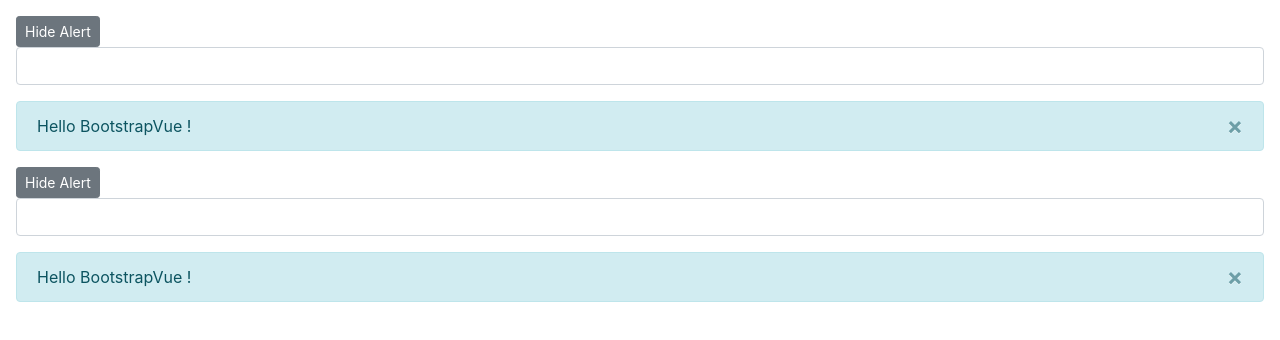
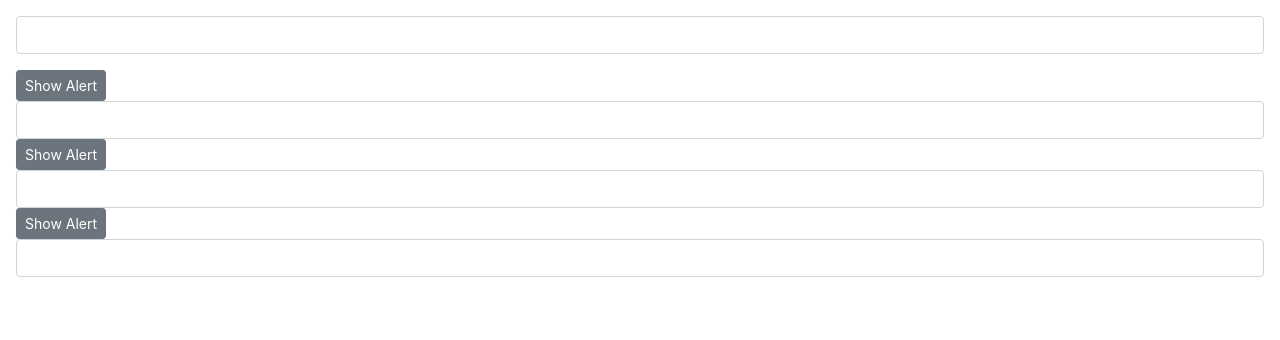
Before and after one commit to HoraceChiu/vue-exercise, a Vue app: page / in a window 1280 px wide. Shown: the top 340 px of the page. Built offline with nearby package versions, Linux system fonts and the light colour scheme.

Commit message:
把原来的App.vue当做组件，写新的myApp，尝试父子组件通信
sss

```diff
--- a/App.vue
+++ b/App.vue
@@ -17,7 +17,7 @@ export default {
   data() {
     return {
       name: "BootstrapVue",
-      show: true,
+      show: false,
       msg: ""
     };
   },
@@ -44,7 +44,7 @@ export default {
       return (this.show ? "Hide" : "Show") + "    Alert";
     },
     getAlertText() {
-      return "Hello " + this.name + " !" + this.msg;
+      return "Hello " + this.name + " !" + this.msg + this.message;
     }
   }
 };
--- a/myApp.vue
+++ b/myApp.vue
@@ -1,5 +1,9 @@
 <template>
   <div>
+    <p>
+      <b-input v-model="topMsg"/>
+    </p>
+    <App :message="topMsg"></App>
     <App></App>
     <App></App>
   </div>
@@ -10,6 +14,7 @@ import App from "./App";
 export default {
   data() {
     return {
+      topMsg: "",
       name: "myApp",
       show: true
     };
```
